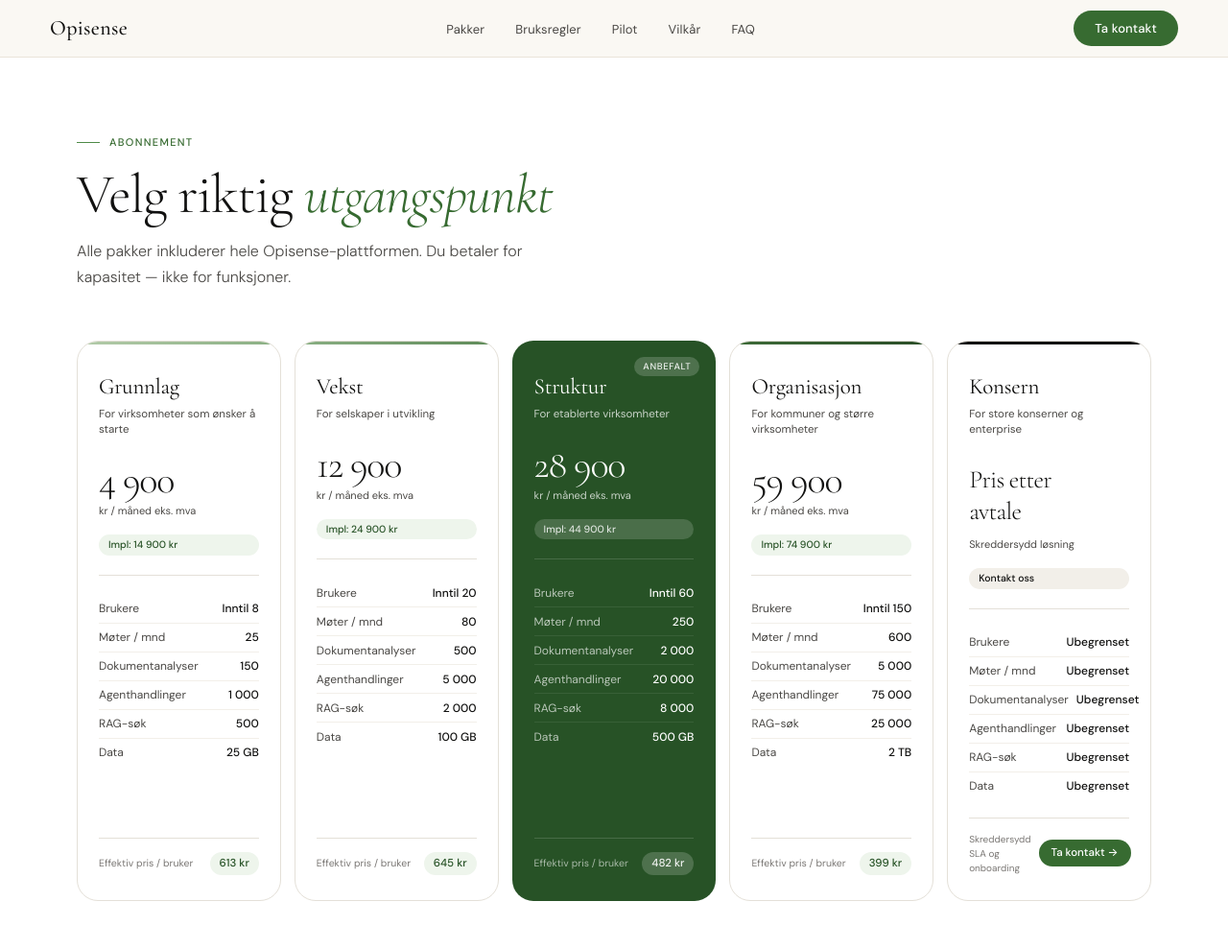
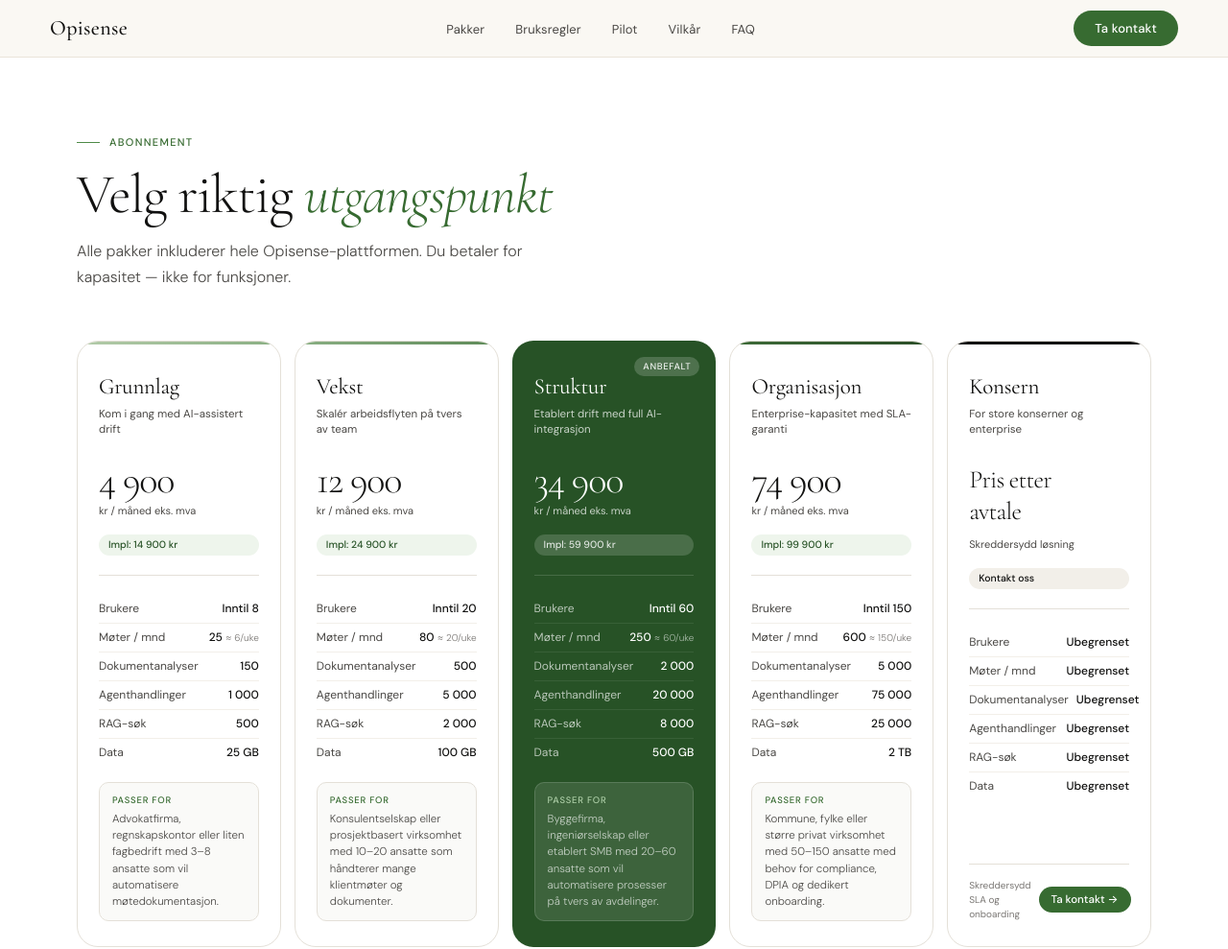
Before and after one commit to jjameson90/Opisense-pris, a plain HTML site: page index.html in a window 1280 px wide. Shown: the top 989 px of the page at 96% size. Drawn offline with nearby package versions, Linux system fonts and the light colour scheme.

Commit message:
Update index.html

```diff
--- a/index.html
+++ b/index.html
@@ -464,6 +464,35 @@ section { padding: 108px 24px; }
 }
 .is-featured .pkg-foot-value { background: rgba(255,255,255,0.18); color: rgba(255,255,255,0.92); }
 
+/* Persona box */
+.pkg-persona {
+  margin-top: 16px;
+  padding: 11px 13px;
+  background: var(--sand-100);
+  border-radius: 10px;
+  border: 1px solid var(--rule);
+}
+.pkg-persona-label {
+  font-size: 9.5px;
+  font-weight: 500;
+  letter-spacing: 0.08em;
+  text-transform: uppercase;
+  color: var(--green-600);
+  margin-bottom: 4px;
+}
+.pkg-persona-text {
+  font-size: 11.5px;
+  font-weight: 300;
+  color: var(--mid);
+  line-height: 1.5;
+}
+.is-featured .pkg-persona {
+  background: rgba(255,255,255,0.1);
+  border-color: rgba(255,255,255,0.15);
+}
+.is-featured .pkg-persona-label { color: var(--green-300); }
+.is-featured .pkg-persona-text  { color: rgba(255,255,255,0.7); }
+
 .konsern-contact-btn {
   display: inline-block;
   font-family: var(--sans);
@@ -1059,7 +1088,7 @@ footer {
       <!-- GRUNNLAG -->
       <div class="pkg-card tier-1">
         <div class="pkg-name">Grunnlag</div>
-        <div class="pkg-tagline">For virksomheter som ønsker å starte</div>
+        <div class="pkg-tagline">Kom i gang med AI-assistert drift</div>
         <div class="pkg-price-block">
           <div class="pkg-price">4 900</div>
           <div class="pkg-price-unit">kr / måned eks. mva</div>
@@ -1068,22 +1097,22 @@ footer {
         <div class="pkg-sep"></div>
         <ul class="pkg-rows">
           <li class="pkg-row"><span class="pkg-row-label">Brukere</span><span class="pkg-row-value">Inntil 8</span></li>
-          <li class="pkg-row"><span class="pkg-row-label">Møter / mnd</span><span class="pkg-row-value">25</span></li>
+          <li class="pkg-row"><span class="pkg-row-label">Møter / mnd</span><span class="pkg-row-value">25 <small style="font-weight:300;color:var(--muted);">≈ 6/uke</small></span></li>
           <li class="pkg-row"><span class="pkg-row-label">Dokumentanalyser</span><span class="pkg-row-value">150</span></li>
           <li class="pkg-row"><span class="pkg-row-label">Agenthandlinger</span><span class="pkg-row-value">1 000</span></li>
           <li class="pkg-row"><span class="pkg-row-label">RAG-søk</span><span class="pkg-row-value">500</span></li>
           <li class="pkg-row"><span class="pkg-row-label">Data</span><span class="pkg-row-value">25 GB</span></li>
         </ul>
-        <div class="pkg-foot">
-          <span class="pkg-foot-label">Effektiv pris / bruker</span>
-          <span class="pkg-foot-value">613 kr</span>
+        <div class="pkg-persona">
+          <div class="pkg-persona-label">Passer for</div>
+          <div class="pkg-persona-text">Advokatfirma, regnskapskontor eller liten fagbedrift med 3–8 ansatte som vil automatisere møtedokumentasjon.</div>
         </div>
       </div>
 
       <!-- VEKST -->
       <div class="pkg-card tier-2">
         <div class="pkg-name">Vekst</div>
-        <div class="pkg-tagline">For selskaper i utvikling</div>
+        <div class="pkg-tagline">Skalér arbeidsflyten på tvers av team</div>
         <div class="pkg-price-block">
           <div class="pkg-price">12 900</div>
           <div class="pkg-price-unit">kr / måned eks. mva</div>
@@ -1092,15 +1121,15 @@ footer {
         <div class="pkg-sep"></div>
         <ul class="pkg-rows">
           <li class="pkg-row"><span class="pkg-row-label">Brukere</span><span class="pkg-row-value">Inntil 20</span></li>
-          <li class="pkg-row"><span class="pkg-row-label">Møter / mnd</span><span class="pkg-row-value">80</span></li>
+          <li class="pkg-row"><span class="pkg-row-label">Møter / mnd</span><span class="pkg-row-value">80 <small style="font-weight:300;color:var(--muted);">≈ 20/uke</small></span></li>
           <li class="pkg-row"><span class="pkg-row-label">Dokumentanalyser</span><span class="pkg-row-value">500</span></li>
           <li class="pkg-row"><span class="pkg-row-label">Agenthandlinger</span><span class="pkg-row-value">5 000</span></li>
           <li class="pkg-row"><span class="pkg-row-label">RAG-søk</span><span class="pkg-row-value">2 000</span></li>
           <li class="pkg-row"><span class="pkg-row-label">Data</span><span class="pkg-row-value">100 GB</span></li>
         </ul>
-        <div class="pkg-foot">
-          <span class="pkg-foot-label">Effektiv pris / bruker</span>
-          <span class="pkg-foot-value">645 kr</span>
+        <div class="pkg-persona">
+          <div class="pkg-persona-label">Passer for</div>
+          <div class="pkg-persona-text">Konsulentselskap eller prosjektbasert virksomhet med 10–20 ansatte som håndterer mange klientmøter og dokumenter.</div>
         </div>
       </div>
 
@@ -1108,48 +1137,48 @@ footer {
       <div class="pkg-card tier-3 is-featured">
         <div class="pkg-best-badge">Anbefalt</div>
         <div class="pkg-name" style="color:#FFFFFF;">Struktur</div>
-        <div class="pkg-tagline" style="color:rgba(255,255,255,0.75);">For etablerte virksomheter</div>
+        <div class="pkg-tagline" style="color:rgba(255,255,255,0.75);">Etablert drift med full AI-integrasjon</div>
         <div class="pkg-price-block">
-          <div class="pkg-price" style="color:#FFFFFF;">28 900</div>
+          <div class="pkg-price" style="color:#FFFFFF;">34 900</div>
           <div class="pkg-price-unit" style="color:rgba(255,255,255,0.75);">kr / måned eks. mva</div>
         </div>
-        <span class="pkg-impl-tag">Impl: 44 900 kr</span>
+        <span class="pkg-impl-tag">Impl: 59 900 kr</span>
         <div class="pkg-sep"></div>
         <ul class="pkg-rows">
           <li class="pkg-row"><span class="pkg-row-label">Brukere</span><span class="pkg-row-value">Inntil 60</span></li>
-          <li class="pkg-row"><span class="pkg-row-label">Møter / mnd</span><span class="pkg-row-value">250</span></li>
+          <li class="pkg-row"><span class="pkg-row-label">Møter / mnd</span><span class="pkg-row-value">250 <small style="font-weight:300;opacity:0.6;">≈ 60/uke</small></span></li>
           <li class="pkg-row"><span class="pkg-row-label">Dokumentanalyser</span><span class="pkg-row-value">2 000</span></li>
           <li class="pkg-row"><span class="pkg-row-label">Agenthandlinger</span><span class="pkg-row-value">20 000</span></li>
           <li class="pkg-row"><span class="pkg-row-label">RAG-søk</span><span class="pkg-row-value">8 000</span></li>
           <li class="pkg-row"><span class="pkg-row-label">Data</span><span class="pkg-row-value">500 GB</span></li>
         </ul>
-        <div class="pkg-foot">
-          <span class="pkg-foot-label">Effektiv pris / bruker</span>
-          <span class="pkg-foot-value">482 kr</span>
+        <div class="pkg-persona">
+          <div class="pkg-persona-label">Passer for</div>
+          <div class="pkg-persona-text">Byggefirma, ingeniørselskap eller etablert SMB med 20–60 ansatte som vil automatisere prosesser på tvers av avdelinger.</div>
         </div>
       </div>
 
       <!-- ORGANISASJON -->
       <div class="pkg-card tier-4">
         <div class="pkg-name">Organisasjon</div>
-        <div class="pkg-tagline">For kommuner og større virksomheter</div>
+        <div class="pkg-tagline">Enterprise-kapasitet med SLA-garanti</div>
         <div class="pkg-price-block">
-          <div class="pkg-price">59 900</div>
+          <div class="pkg-price">74 900</div>
           <div class="pkg-price-unit">kr / måned eks. mva</div>
         </div>
-        <span class="pkg-impl-tag">Impl: 74 900 kr</span>
+        <span class="pkg-impl-tag">Impl: 99 900 kr</span>
         <div class="pkg-sep"></div>
         <ul class="pkg-rows">
           <li class="pkg-row"><span class="pkg-row-label">Brukere</span><span class="pkg-row-value">Inntil 150</span></li>
-          <li class="pkg-row"><span class="pkg-row-label">Møter / mnd</span><span class="pkg-row-value">600</span></li>
+          <li class="pkg-row"><span class="pkg-row-label">Møter / mnd</span><span class="pkg-row-value">600 <small style="font-weight:300;color:var(--muted);">≈ 150/uke</small></span></li>
           <li class="pkg-row"><span class="pkg-row-label">Dokumentanalyser</span><span class="pkg-row-value">5 000</span></li>
           <li class="pkg-row"><span class="pkg-row-label">Agenthandlinger</span><span class="pkg-row-value">75 000</span></li>
           <li class="pkg-row"><span class="pkg-row-label">RAG-søk</span><span class="pkg-row-value">25 000</span></li>
           <li class="pkg-row"><span class="pkg-row-label">Data</span><span class="pkg-row-value">2 TB</span></li>
         </ul>
-        <div class="pkg-foot">
-          <span class="pkg-foot-label">Effektiv pris / bruker</span>
-          <span class="pkg-foot-value">399 kr</span>
+        <div class="pkg-persona">
+          <div class="pkg-persona-label">Passer for</div>
+          <div class="pkg-persona-text">Kommune, fylke eller større privat virksomhet med 50–150 ansatte med behov for compliance, DPIA og dedikert onboarding.</div>
         </div>
       </div>
 
@@ -1415,14 +1444,14 @@ footer {
         <tr>
           <td>Byggefirma, 40 ansatte + utvidet</td>
           <td><span class="t-badge">Struktur +</span></td>
-          <td><span class="t-price">33 900</span> kr</td>
-          <td>~ 452 900 kr</td>
+          <td><span class="t-price">39 900</span> kr</td>
+          <td>~ 538 700 kr</td>
         </tr>
         <tr>
           <td>Mellomstor kommune, 100 ansatte</td>
           <td><span class="t-badge">Organisasjon</span></td>
-          <td><span class="t-price">59 900</span> kr</td>
-          <td>~ 793 700 kr</td>
+          <td><span class="t-price">74 900</span> kr</td>
+          <td>~ 998 700 kr</td>
         </tr>
         <tr>
           <td>Nasjonalt konsern, 500+ ansatte</td>
```
